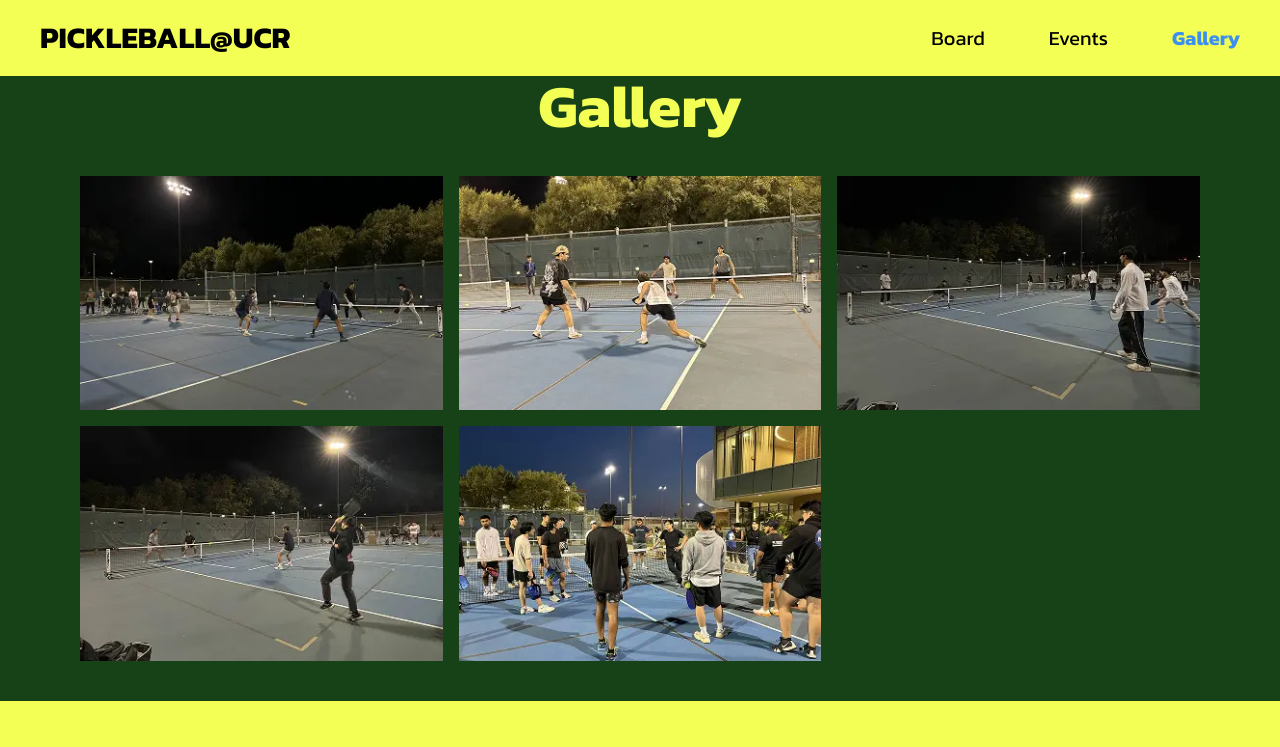
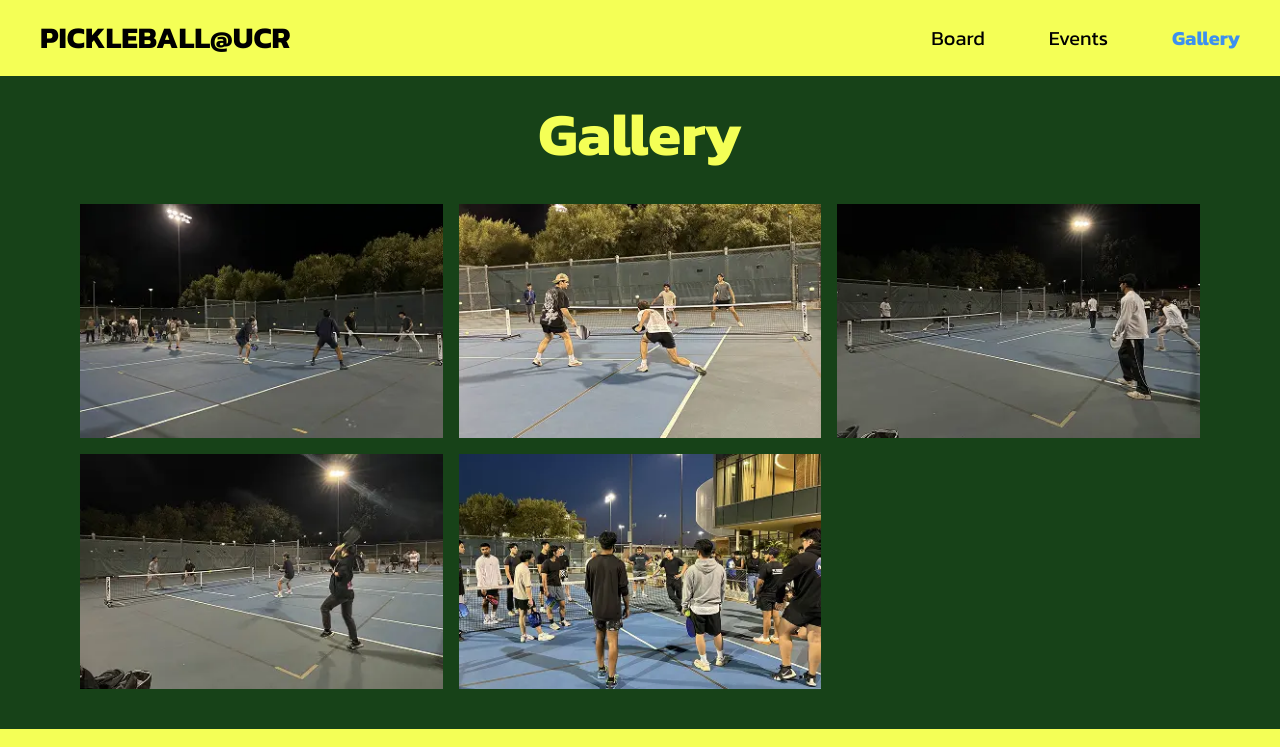
Before and after one commit to acm-ucr/pickleball-website, a Next.js app: page /gallery in a window 1280 px wide. Shown: the top 747 px of the page. Built offline with nearby package versions, Linux system fonts and the light colour scheme.

Commit message:
added some padding to make it look better

```diff
--- a/src/app/gallery/page.tsx
+++ b/src/app/gallery/page.tsx
@@ -3,7 +3,7 @@
 
 const Gallery = () => {
   return (
-    <div className="flex w-full flex-col items-center justify-center">
+    <div className="flex w-full flex-col items-center justify-center pt-7">
       <Header title="Gallery" />
       <GalleryImages />
     </div>
```
